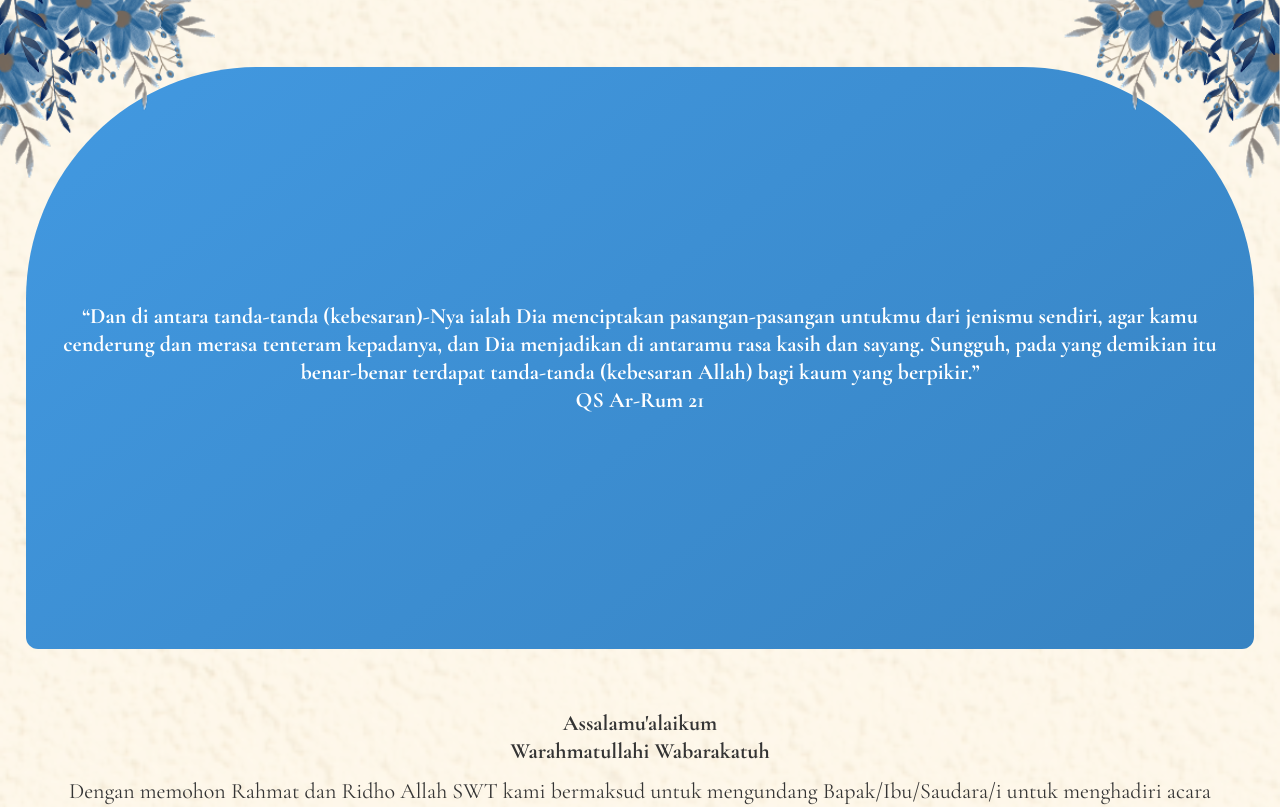
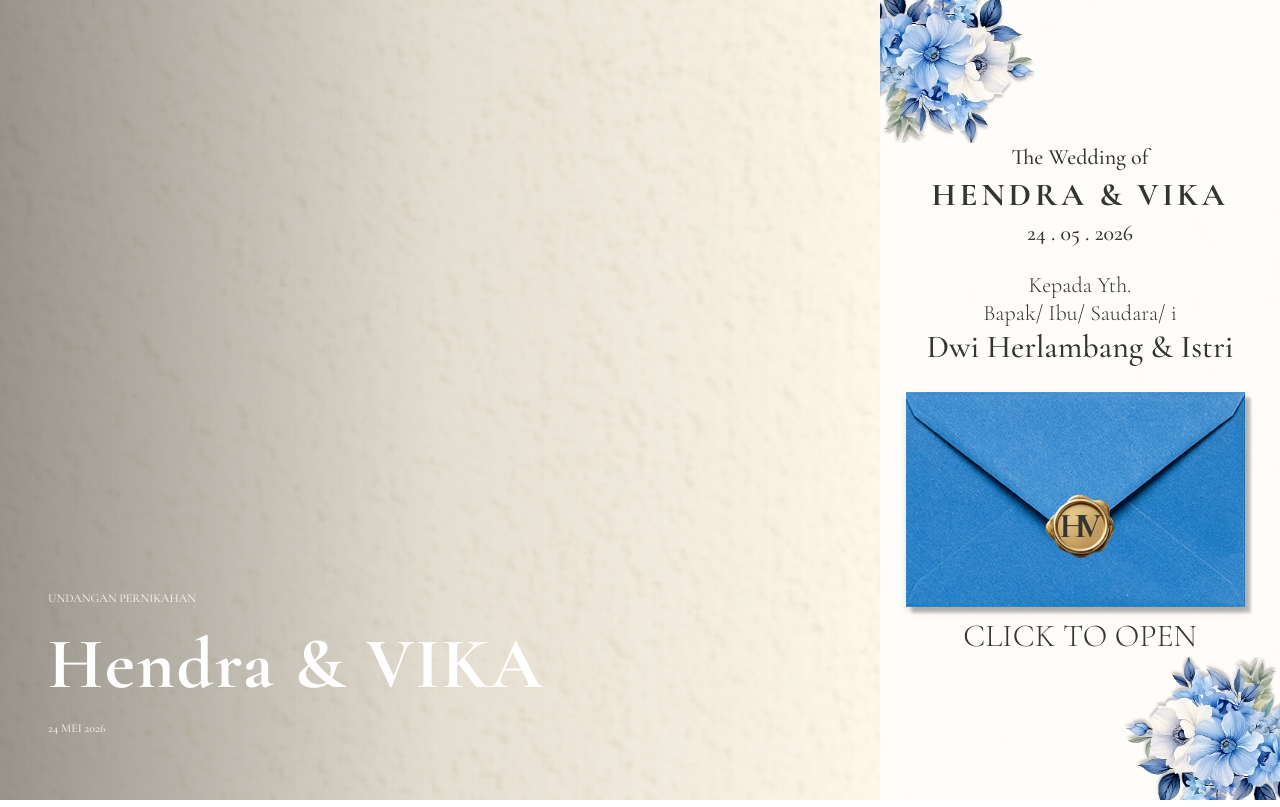
Before and after one commit to Arrasyidff/web-invitation-bunvik, a Next.js app: page / in a window 1280 px wide. Shown: the top 807 px of the page. Built offline with nearby package versions, Linux system fonts and the light colour scheme.

Commit message:
feat: Introduce CoverLeftPanel and CoverRightPanel components for enhanced layout on the homepage. Update page structure to support mobile and desktop views, improving user experience and visual appeal.

```diff
--- a/src/app/page.tsx
+++ b/src/app/page.tsx
@@ -2,6 +2,8 @@
 
 import { useState, useEffect } from "react";
 import { CoverSection } from "@/features/cover/components/CoverSection";
+import { CoverLeftPanel } from "@/features/cover/components/CoverLeftPanel";
+import { CoverRightPanel } from "@/features/cover/components/CoverRightPanel";
 import { OpeningSection } from "@/features/opening/components/OpeningSection";
 import { CoupleSection } from "@/features/couple/components/CoupleSection";
 import { EventSection } from "@/features/event/components/EventSection";
@@ -25,8 +27,8 @@ const PRELOAD_IMAGE_URLS = [
 ];
 
 export default function HomePage() {
-  const [isInvitationOpen, setIsInvitationOpen] = useState(true);
-  const [isLoading, setIsLoading] = useState(false);
+  const [isInvitationOpen, setIsInvitationOpen] = useState(false);
+  const [isLoading, setIsLoading] = useState(true);
 
   useEffect(() => {
     const MINIMUM_LOAD_MS = 800;
@@ -63,6 +65,9 @@ export default function HomePage() {
   return (
     <main>
       <LoadingOverlay isLoading={isLoading} />
+
+      {/* Mobile layout */}
+      <div className="md:hidden">
         {!isInvitationOpen ? (
           <CoverSection onOpen={() => setIsInvitationOpen(true)} />
         ) : (
@@ -75,6 +80,26 @@ export default function HomePage() {
             <WishesSection />
           </div>
         )}
+      </div>
+
+      {/* Desktop/tablet layout */}
+      <div className="hidden md:flex h-screen overflow-hidden">
+        <CoverLeftPanel />
+        <div className="w-100 h-full overflow-y-auto shrink-0">
+          {!isInvitationOpen ? (
+            <CoverRightPanel onOpen={() => setIsInvitationOpen(true)} />
+          ) : (
+            <div>
+              <OpeningSection />
+              <CoupleSection />
+              <EventSection />
+              <RsvpSection />
+              <StorySection />
+              <WishesSection />
+            </div>
+          )}
+        </div>
+      </div>
     </main>
   );
 }
--- /dev/null
+++ b/src/features/cover/components/CoverLeftPanel.tsx
@@ -0,0 +1,20 @@
+import { GROOM_NAME, BRIDE_NAME, WEDDING_DATE_LONG } from "@/lib/constants";
+
+export function CoverLeftPanel() {
+  return (
+    <div className="flex flex-col justify-end p-12 pb-16 relative flex-1 h-full">
+      <div className="absolute inset-0 bg-linear-to-r from-black/40 via-black/10 to-transparent pointer-events-none" />
+      <div className="relative z-10">
+        <p className="font-sans text-xs tracking-[0.4em] text-white/80 font-medium uppercase mb-3">
+          Undangan Pernikahan
+        </p>
+        <h1 className="font-sans text-7xl font-bold tracking-wide text-white leading-tight">
+          {GROOM_NAME} &amp; {BRIDE_NAME}
+        </h1>
+        <p className="font-sans text-xs tracking-[0.4em] text-white/80 font-medium uppercase mt-3">
+          {WEDDING_DATE_LONG}
+        </p>
+      </div>
+    </div>
+  );
+}
--- /dev/null
+++ b/src/features/cover/components/CoverRightPanel.tsx
@@ -0,0 +1,40 @@
+import { GUEST_NAME_DEFAULT } from "@/lib/constants";
+import { CoverFlower } from "./CoverFlower";
+import { CoverWeddingTitle } from "./CoverWeddingTitle";
+import { CoverEnvelopeButton } from "./CoverEnvelopeButton";
+
+interface CoverRightPanelProps {
+  onOpen: () => void;
+  guestName?: string;
+}
+
+export function CoverRightPanel({
+  onOpen,
+  guestName = GUEST_NAME_DEFAULT,
+}: CoverRightPanelProps) {
+  return (
+    <div className="flex flex-col h-full bg-white/75 backdrop-blur-sm overflow-hidden">
+      <CoverFlower />
+
+      <div className="flex-1 flex flex-col items-center justify-center text-center w-full">
+        <CoverWeddingTitle />
+
+        <div className="mt-6 mb-6 flex flex-col items-center">
+          <p className="font-sans font-light text-[1.375rem] tracking-wide text-foreground">
+            Kepada Yth.
+          </p>
+          <p className="font-sans font-light text-[1.375rem] tracking-wide text-foreground">
+            Bapak/ Ibu/ Saudara/ i
+          </p>
+          <p className="font-sans font-medium text-[2rem] text-foreground">
+            {guestName}
+          </p>
+        </div>
+
+        <CoverEnvelopeButton onOpen={onOpen} />
+      </div>
+
+      <CoverFlower isFlipped />
+    </div>
+  );
+}
--- a/src/lib/constants.ts
+++ b/src/lib/constants.ts
@@ -17,6 +17,7 @@ export const VENUE_ADDRESS = "Jl. Raya Malang No. 10, Malang";
 export const MAPS_URL = "https://maps.app.goo.gl/Phb495rqUCcagFEx6";
 export const MAPS_EMBED_URL = "https://www.google.com/maps/embed?pb=!1m18!1m12!1m3!1d3944.1833809589334!2d115.18912307424395!3d-8.67410409137375!2m3!1f0!2f0!3f0!3m2!1i1024!2i768!4f13.1!3m3!1m2!1s0x2dd240cafea30fed%3A0x845f20572a7e27d1!2sAttadzkir%20Bali!5e0!3m2!1sid!2sid!4v1778851673775!5m2!1sid!2sid";
 export const WEDDING_DATE_SHORT = "24 . 05 . 26";
+export const WEDDING_DATE_LONG = "24 MEI 2026";
 export const GUEST_NAME_DEFAULT = "Dwi Herlambang & Istri";
 
 export const LOVE_STORY_ENTRIES = [
```
Lines whose indentation alone changed are shown as unchanged.
